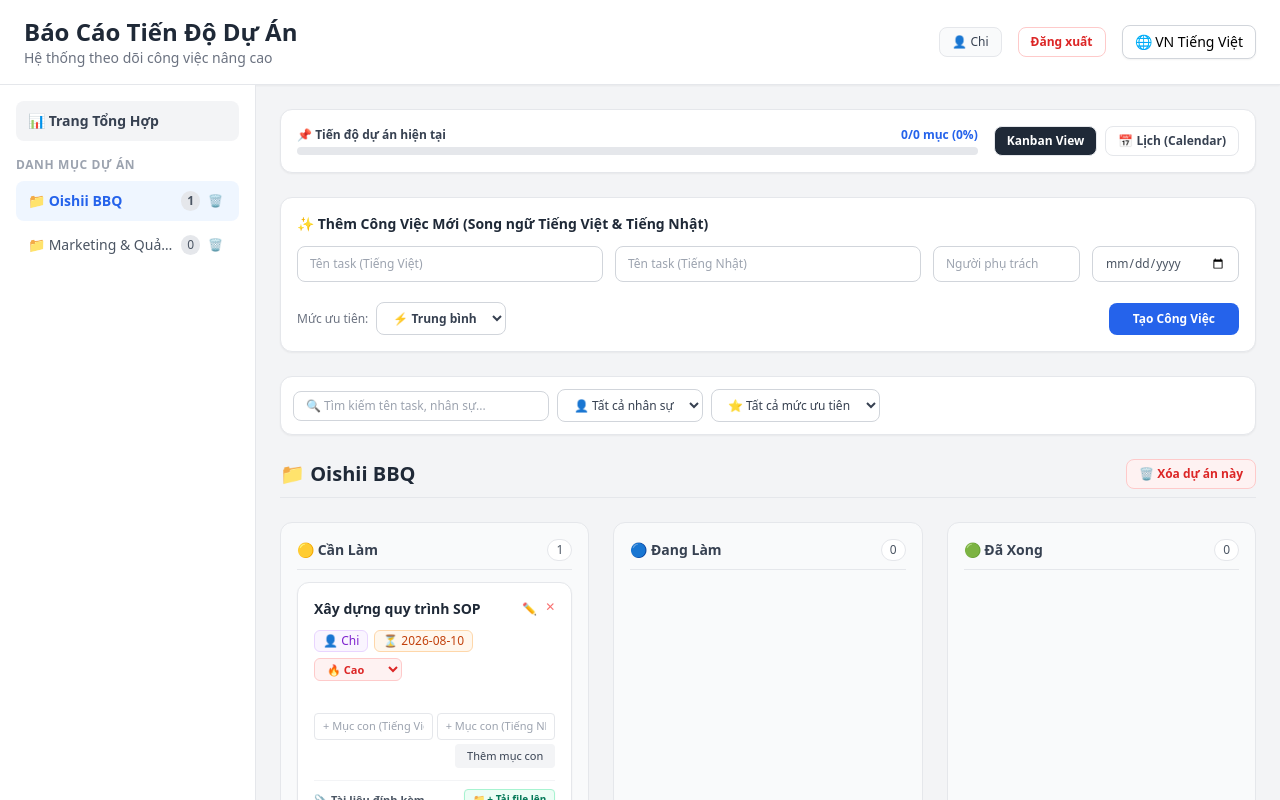
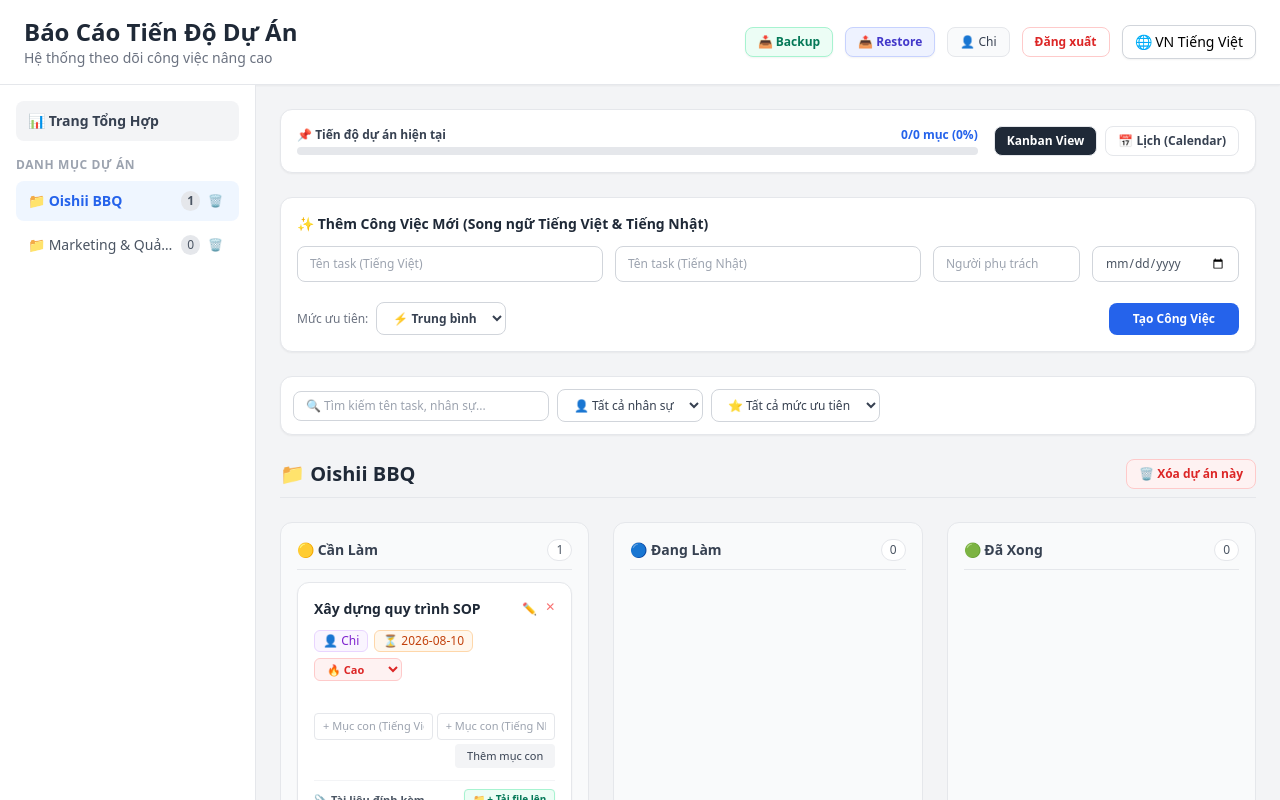
Before and after one commit to Chinguyen9213/D-n-1, a React (Vite) app in the folder frontend/: page / in a window 1280 px wide. Shown: the top 800 px of the page. Built offline with nearby package versions, Linux system fonts and the light colour scheme.

Commit message:
Update App.jsx

```diff
--- a/frontend/src/App.jsx
+++ b/frontend/src/App.jsx
@@ -66,6 +66,40 @@ function MainApp({ user, onLogout }) {
   useEffect(() => { localStorage.setItem('kanban_projects', JSON.stringify(projects)); }, [projects]);
   useEffect(() => { localStorage.setItem('kanban_tasks', JSON.stringify(tasks)); }, [tasks]);
 
+  // --- TÍNH NĂNG BACKUP & RESTORE DỮ LIỆU ---
+  const exportData = () => {
+    const data = JSON.stringify({ projects, tasks }, null, 2);
+    const blob = new Blob([data], { type: 'application/json' });
+    const url = URL.createObjectURL(blob);
+    const a = document.createElement('a');
+    a.href = url;
+    a.download = `kanban_backup_${new Date().toISOString().slice(0, 10)}.json`;
+    a.click();
+  };
+
+  const importData = (e) => {
+    const file = e.target.files[0];
+    if (!file) return;
+    const reader = new FileReader();
+    reader.onload = (event) => {
+      try {
+        const imported = JSON.parse(event.target.result);
+        if (imported.projects && imported.tasks) {
+          setProjects(imported.projects);
+          setTasks(imported.tasks);
+          alert(isJa ? 'データを正常に復元しました！' : 'Đã khôi phục dữ liệu thành công!');
+        } else {
+          alert(isJa ? 'エラー: ファイル形式が正しくありません。' : 'Lỗi: Cấu trúc file dữ liệu không đúng!');
+        }
+      } catch (err) {
+        alert(isJa ? 'エラー: ファイルを解析できません。' : 'Lỗi: Không thể đọc file JSON!');
+      }
+    };
+    reader.readAsText(file);
+    e.target.value = null; // Reset input file
+  };
+  // ------------------------------------------
+
   const [currentView, setCurrentView] = useState('p1');
   const [newProjectNameVi, setNewProjectNameVi] = useState('');
   const [newProjectNameJa, setNewProjectNameJa] = useState('');
@@ -79,14 +113,11 @@ function MainApp({ user, onLogout }) {
   const [newTaskPriority, setNewTaskPriority] = useState('MEDIUM');
   const [newChecklistTextVi, setNewChecklistTextVi] = useState({});
   const [newChecklistTextJa, setNewChecklistTextJa] = useState({});
-
   const [attNameInputs, setAttNameInputs] = useState({});
   const [attUrlInputs, setAttUrlInputs] = useState({});
-
   const [editingTaskId, setEditingTaskId] = useState(null);
   const [editTitleVi, setEditTitleVi] = useState('');
   const [editTitleJa, setEditTitleJa] = useState('');
-
   const [searchTerm, setSearchTerm] = useState('');
   const [filterAssignee, setFilterAssignee] = useState('all');
   const [filterPriority, setFilterPriority] = useState('all');
@@ -130,7 +161,6 @@ function MainApp({ user, onLogout }) {
     if (!newTaskTitleVi.trim() && !newTaskTitleJa.trim()) return;
     const titleVi = newTaskTitleVi.trim() || newTaskTitleJa.trim();
     const titleJa = newTaskTitleJa.trim() || newTaskTitleVi.trim();
-
     const newTask = {
       id: Date.now(),
       projectId: currentView,
@@ -172,7 +202,6 @@ function MainApp({ user, onLogout }) {
       alert(isJa ? '資料名とURLの両方を入力してください。' : 'Vui lòng nhập đầy đủ tên tài liệu và URL!');
       return;
     }
-
     setTasks(prev => prev.map(t => {
       if (t.id === taskId) {
         const newAtt = { id: 'att_' + Date.now(), type: 'url', name: name.trim(), url: url.trim() };
@@ -180,7 +209,6 @@ function MainApp({ user, onLogout }) {
       }
       return t;
     }));
-
     setAttNameInputs(prev => ({ ...prev, [taskId]: '' }));
     setAttUrlInputs(prev => ({ ...prev, [taskId]: '' }));
   };
@@ -188,7 +216,6 @@ function MainApp({ user, onLogout }) {
   const handleFileUpload = (taskId, e) => {
     const file = e.target.files[0];
     if (!file) return;
-
     const reader = new FileReader();
     reader.onload = (uploadEvent) => {
       const fileDataUrl = uploadEvent.target.result;
@@ -218,10 +245,8 @@ function MainApp({ user, onLogout }) {
     const textVi = (newChecklistTextVi[taskId] || '').trim();
     const textJa = (newChecklistTextJa[taskId] || '').trim();
     if (!textVi && !textJa) return;
-
     const finalVi = textVi || textJa;
     const finalJa = textJa || textVi;
-
     setTasks(prev => prev.map(t => {
       if (t.id === taskId) {
         return { ...t, checklists: [...t.checklists, { id: Date.now(), textVi: finalVi, textJa: finalJa, completed: false }] };
@@ -275,12 +300,6 @@ function MainApp({ user, onLogout }) {
     }));
   });
 
-  const filteredChecklist = allChecklistItems.filter(item => {
-    if (checklistFilter === 'pending') return !item.completed;
-    if (checklistFilter === 'completed') return item.completed;
-    return true;
-  });
-
   const totalChecklistsCount = tasks.reduce((acc, t) => acc + t.checklists.length, 0);
   const completedChecklistsCount = tasks.reduce((acc, t) => acc + t.checklists.filter(c => c.completed).length, 0);
   const overallProgress = totalChecklistsCount > 0 ? Math.round((completedChecklistsCount / totalChecklistsCount) * 100) : 0;
@@ -306,7 +325,23 @@ function MainApp({ user, onLogout }) {
           <h1 className="text-2xl font-bold text-gray-800">{isJa ? 'プロジェクト進捗レポート' : 'Báo Cáo Tiến Độ Dự Án'}</h1>
           <p className="text-sm text-gray-500">{isJa ? 'タスク追跡システム＆チェックリスト総合' : 'Hệ thống theo dõi công việc nâng cao'}</p>
         </div>
-        <div className="flex items-center gap-4">
+        <div className="flex items-center gap-3">
+          {/* NÚT BACKUP & RESTORE */}
+          <button
+            onClick={exportData}
+            className="text-xs bg-emerald-50 text-emerald-700 hover:bg-emerald-100 border border-emerald-200 px-3 py-1.5 rounded-lg font-bold shadow-sm transition"
+            title="Lưu file backup dữ liệu về máy"
+          >
+            📥 Backup
+          </button>
+          <label
+            className="text-xs bg-indigo-50 text-indigo-700 hover:bg-indigo-100 border border-indigo-200 px-3 py-1.5 rounded-lg font-bold shadow-sm cursor-pointer transition"
+            title="Khôi phục dữ liệu từ file backup"
+          >
+            📤 Restore
+            <input type="file" accept=".json" onChange={importData} className="hidden" />
+          </label>
+
           <span className="text-xs bg-gray-50 border border-gray-200 text-gray-700 px-3 py-1.5 rounded-lg">👤 {user}</span>
           <button onClick={onLogout} className="text-xs text-red-600 hover:bg-red-50 border border-red-200 px-3 py-1.5 rounded-lg font-semibold">Đăng xuất</button>
           <button onClick={toggleLanguage} className="px-3 py-1.5 text-sm font-medium border border-gray-300 rounded-lg bg-white hover:bg-gray-50 shadow-sm">
@@ -346,7 +381,6 @@ function MainApp({ user, onLogout }) {
               </div>
             ))}
           </div>
-
           <form onSubmit={handleAddProject} className="mt-4 pt-4 border-t border-gray-200 space-y-2">
             <input
               type="text"
@@ -388,7 +422,6 @@ function MainApp({ user, onLogout }) {
                   <p className="text-2xl font-bold text-green-600 mt-1">{overallProgress}%</p>
                 </div>
               </div>
-
               <div className="bg-white p-5 rounded-xl border border-gray-200 shadow-sm space-y-2">
                 <div className="flex justify-between items-center">
                   <span className="text-sm font-bold text-gray-800">🚀 {isJa ? '全体チェックリスト進捗バー' : 'Thanh Tiến Độ Tổng Quan Toàn Bộ Dự Án'}</span>
@@ -621,7 +654,6 @@ function MainApp({ user, onLogout }) {
                                     <input type="file" onChange={(e) => handleFileUpload(task.id, e)} className="hidden" />
                                   </label>
                                 </div>
-
                                 {task.attachments && task.attachments.length > 0 ? (
                                   <div className="space-y-1">
                                     {task.attachments.map(att => (
@@ -636,7 +668,6 @@ function MainApp({ user, onLogout }) {
                                 ) : (
                                   <p className="text-[10px] text-gray-400 italic">{isJa ? '資料なし' : 'Chưa có file hay link nào'}</p>
                                 )}
-
                                 <div className="space-y-1 pt-1 border-t border-dashed border-gray-200">
                                   <input type="text" placeholder={isJa ? '資料名 (例: 契約書)' : 'Tên link (VD: Tài liệu thiết kế)'} value={attNameInputs[task.id] || ''} onChange={(e) => setAttNameInputs({ ...attNameInputs, [task.id]: e.target.value })} className="w-full text-[11px] border border-gray-200 rounded px-2 py-1 focus:outline-none" />
                                   <div className="flex gap-1">
```
